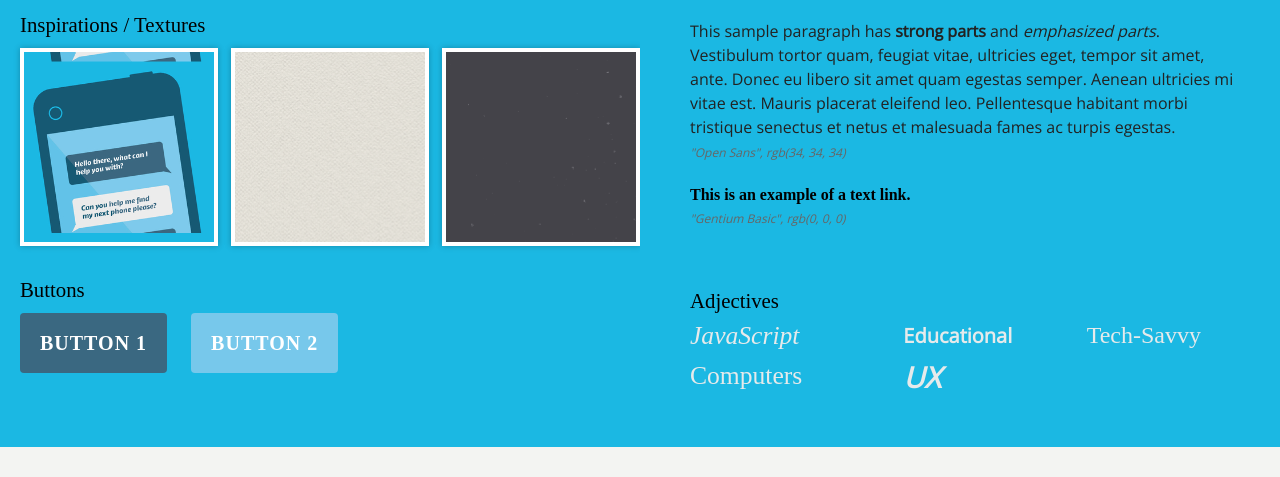
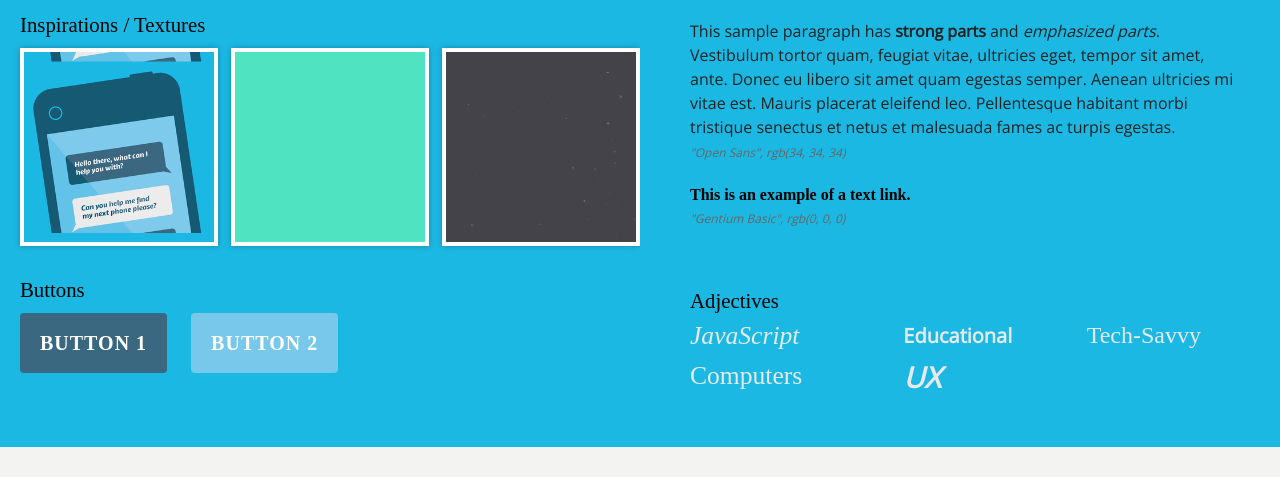
Before and after one commit to mimigim/Project-Week, a plain HTML site: page style-tile 3/index.html in a window 1280 px wide. Shown: the part 323-800 px from the top of the page. Drawn offline with nearby package versions, Linux system fonts and the light colour scheme; a web font is replaced by a local one.

Commit message:
update files

```diff
--- a/style-tile 3/index.html
+++ b/style-tile 3/index.html
@@ -161,7 +161,7 @@
     }
 
     .texture-swatch-2 {
-      background: url("img/paper.png") top left repeat;
+      background: #50E3C2;
     }
 
     .texture-swatch-3 {
```
Also changed, not shown: Mockup.png (added), ideas/Screen Shot 2014-09-19 at 2.08.17 PM.png (added), ideas/Screen Shot 2014-09-19 at 2.08.50 PM.png (added), ideas/Screen Shot 2014-09-19 at 4.44.47 PM.png (added).
